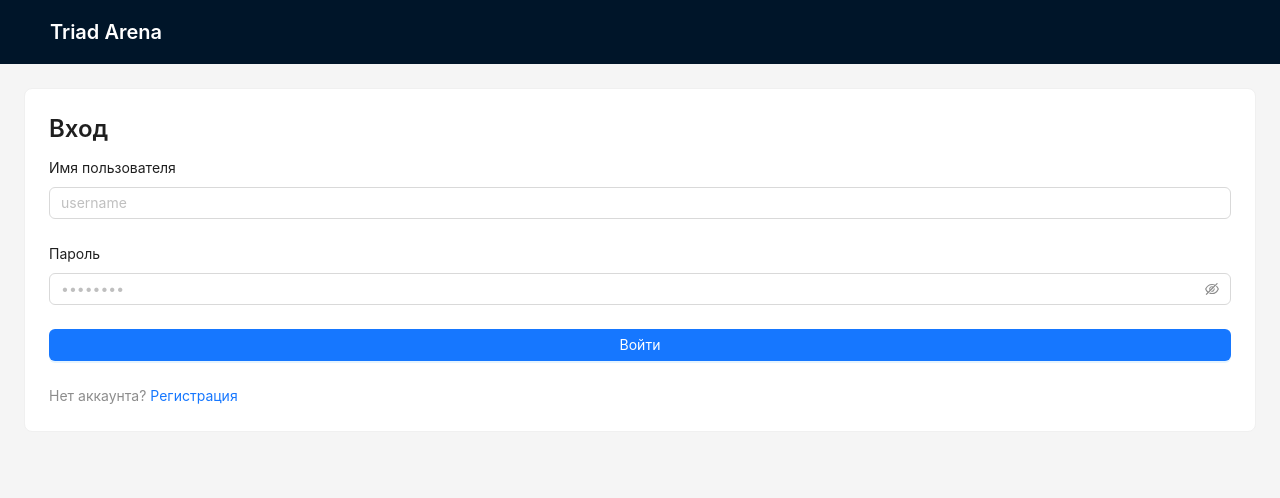
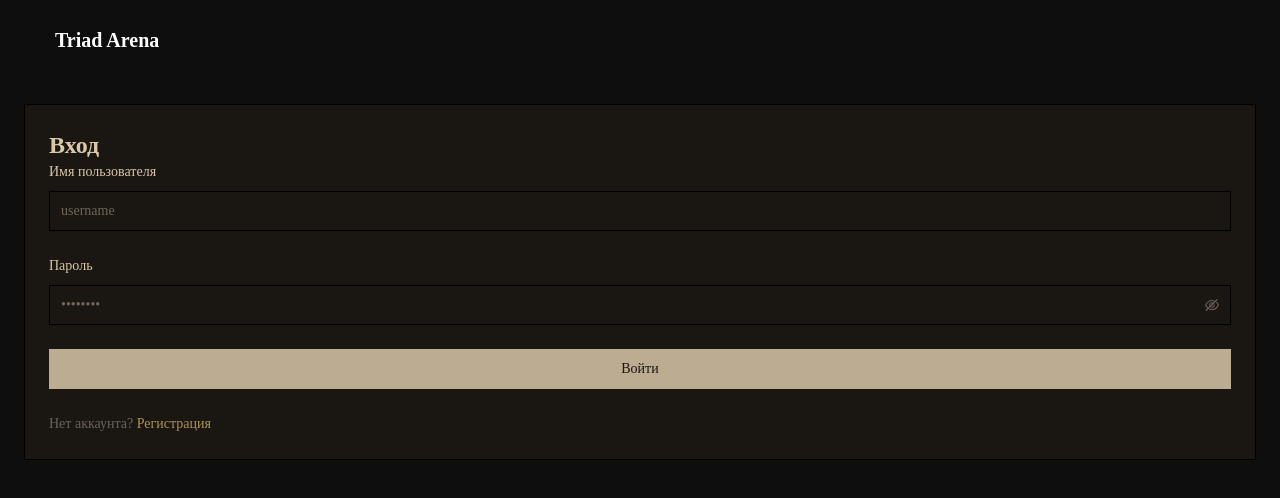
Before and after one commit to KiraIGod/Triad-Arena, a React (Vite) app in the folder client/: page /login in a window 1280 px wide. Shown: the top 498 px of the page. Built offline with nearby package versions, Linux system fonts and the light colour scheme; no server answers.

Commit message:
tailwind -> antD

```diff
--- a/client/src/main.tsx
+++ b/client/src/main.tsx
@@ -5,13 +5,22 @@ import { Provider } from "react-redux";
 import "antd/dist/reset.css";
 import App from "./App";
 import { store } from "./store";
+import "./styles/antd-overrides.css"
+import { themeConfig } from "./theme/themeConfig"
+import { ConfigProvider, theme as antdTheme } from "antd";
 
 ReactDOM.createRoot(document.getElementById("root") as HTMLElement).render(
   <React.StrictMode>
     <Provider store={store}>
-      <BrowserRouter>
-        <App />
-      </BrowserRouter>
+      <ConfigProvider
+        theme={{
+          algorithm: antdTheme.darkAlgorithm,
+          ...themeConfig,
+        }}>
+        <BrowserRouter>
+          <App />
+        </BrowserRouter>
+      </ConfigProvider>
     </Provider>
   </React.StrictMode>
 );
--- /dev/null
+++ b/client/src/styles/antd-overrides.css
@@ -0,0 +1,21 @@
+.ant-typography h1,
+.ant-typography h2,
+.ant-typography h3,
+.ant-typography h4,
+.ant-typography h5 {
+  font-family: var(--font-heading);
+  letter-spacing: 0.02em;
+  text-transform: uppercase; /* если надо “Darkest Dungeon” вайб */
+}
+
+.ant-tooltip .ant-tooltip-inner {
+  background-color: var(--card); /* #1A1612 */
+  color: var(--foreground);      /* #D9C7A8 */
+  border: 2px solid var(--border);
+  box-shadow: 0 0 0 1px rgba(217, 199, 168, 0.18);
+  font-family: var(--font-body);
+}
+
+.ant-tooltip .ant-tooltip-arrow::before {
+  background-color: var(--card);
+}
--- /dev/null
+++ b/client/src/theme/themeConfig.ts
@@ -0,0 +1,156 @@
+import type { ThemeConfig } from "antd";
+
+const COLORS = {
+  bg: "#0E0E0E",            // --background
+  fg: "#D9C7A8",            // --foreground / --text-aged
+  card: "#1A1612",          // --card
+  muted: "#2A241E",         // --muted / parchment-medium
+  mutedFg: "#6B625A",       // --muted-foreground
+  border: "#000000",        // --border
+  primary: "#D9C7A8",       // --primary
+  primaryFg: "#1A1612",     // --primary-foreground
+  accent: "#A83E36",        // --accent / --blood-red
+  destructive: "#8B1E1E",   // --destructive
+  warning: "#D97D42",       // --warning-orange
+  gold: "#C9A962",          // --gold-accent
+  textFaded: "#8B7E6F",     // --text-faded
+};
+
+export const themeConfig: ThemeConfig = {
+  token: {
+    // Brand
+    colorPrimary: COLORS.primary,
+    colorInfo: COLORS.primary,
+    colorLink: COLORS.gold,
+
+    // Status
+    colorError: COLORS.destructive,
+    colorWarning: COLORS.warning,
+    // colorSuccess: можно позже подобрать “баф/хил” оттенок
+
+    // Backgrounds
+    colorBgBase: COLORS.bg,
+    colorBgContainer: COLORS.card,
+    colorBgElevated: COLORS.card,
+    colorFillTertiary: COLORS.muted, // hover/selected surfaces
+    colorFillSecondary: COLORS.muted,
+
+    // Text
+    colorText: COLORS.fg,
+    colorTextSecondary: COLORS.textFaded,
+    colorTextTertiary: COLORS.mutedFg,
+    colorTextQuaternary: "rgba(217, 199, 168, 0.35)",
+
+    // Borders
+    colorBorder: COLORS.border,
+    colorSplit: "rgba(217, 199, 168, 0.18)",
+
+    // Typography
+    fontFamily: `'Crimson Text', serif`,
+    fontFamilyCode: `ui-monospace, SFMono-Regular, Menlo, Monaco, Consolas, "Liberation Mono", "Courier New", monospace`,
+
+    // Radius — у тебя --radius: 0px, значит “рублено”
+    borderRadius: 0,
+    borderRadiusLG: 0,
+    borderRadiusSM: 0,
+
+    // Control sizing
+    controlHeight: 40,
+    controlHeightLG: 44,
+    controlHeightSM: 32,
+
+    // Shadows — чтобы не было “пластика”
+    boxShadow: "none",
+    boxShadowSecondary: "none",
+    boxShadowTertiary: "none",
+  },
+
+  components: {
+    Layout: {
+      headerBg: COLORS.bg,
+      bodyBg: COLORS.bg,
+      siderBg: COLORS.bg,
+    },
+
+    Typography: {
+      titleMarginBottom: 0,
+      titleMarginTop: 0,
+      // сами шрифты заголовков лучше задать CSS'ом через .ant-typography h1..h5
+    },
+
+    Card: {
+      colorBgContainer: COLORS.card,
+      headerBg: COLORS.card,
+      // AntD сам рисует border — мы его “чернильным”
+      colorBorderSecondary: COLORS.border,
+    },
+
+    Button: {
+      defaultBg: COLORS.card,
+      defaultColor: COLORS.fg,
+      defaultBorderColor: COLORS.border,
+
+      primaryColor: COLORS.primaryFg,
+      primaryShadow: "none",
+
+      // hover/active — в твоём стиле лучше через слегка “золотой” акцент
+      colorPrimaryHover: COLORS.gold,
+      colorPrimaryActive: COLORS.gold,
+    },
+
+    Input: {
+      colorBgContainer: COLORS.card,
+      colorTextPlaceholder: "rgba(217, 199, 168, 0.45)",
+      colorBorder: COLORS.border,
+      activeBorderColor: COLORS.accent, // --ring
+      hoverBorderColor: COLORS.gold,
+    },
+
+    Select: {
+      colorBgContainer: COLORS.card,
+      colorBorder: COLORS.border,
+      optionSelectedBg: COLORS.muted,
+    },
+
+    Modal: {
+      contentBg: COLORS.card,
+      headerBg: COLORS.card,
+      titleColor: COLORS.fg,
+    },
+
+    Popover: {
+      colorBgElevated: COLORS.card,
+    },
+
+    Tooltip: {
+      colorText: COLORS.fg,
+    },
+
+    Tabs: {
+      itemColor: COLORS.textFaded,
+      itemSelectedColor: COLORS.fg,
+      itemHoverColor: COLORS.gold,
+      inkBarColor: COLORS.gold,
+    },
+
+    Table: {
+      colorBgContainer: COLORS.card,
+      headerBg: COLORS.muted,
+      headerColor: COLORS.fg,
+      borderColor: COLORS.border,
+      rowHoverBg: COLORS.muted,
+    },
+
+    Divider: {
+      colorSplit: "rgba(217, 199, 168, 0.18)",
+    },
+
+    Notification: {
+      colorBgElevated: COLORS.card,
+    },
+
+    Message: {
+      contentBg: COLORS.card,
+    },
+  },
+};
--- /dev/null
+++ b/client/src/theme/themeConfigProvider.tsx
@@ -0,0 +1,15 @@
+import { ConfigProvider, theme as antdTheme } from "antd";
+import { themeConfig } from "./themeConfig";
+
+export function Providers({ children }: { children: React.ReactNode }) {
+  return (
+    <ConfigProvider
+      theme={{
+        algorithm: antdTheme.darkAlgorithm,
+        ...themeConfig,
+      }}
+    >
+      {children}
+    </ConfigProvider>
+  );
+}
```
